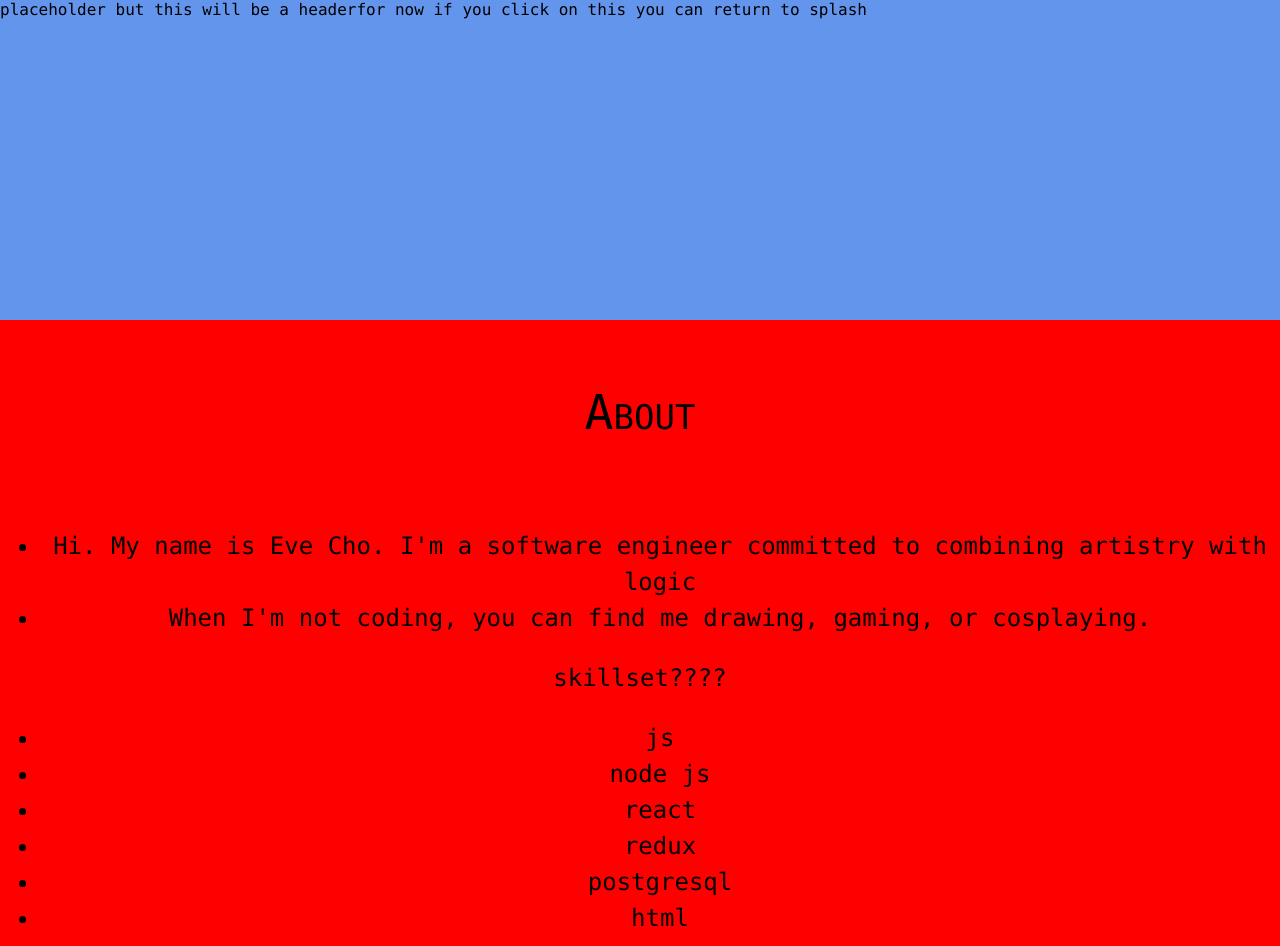
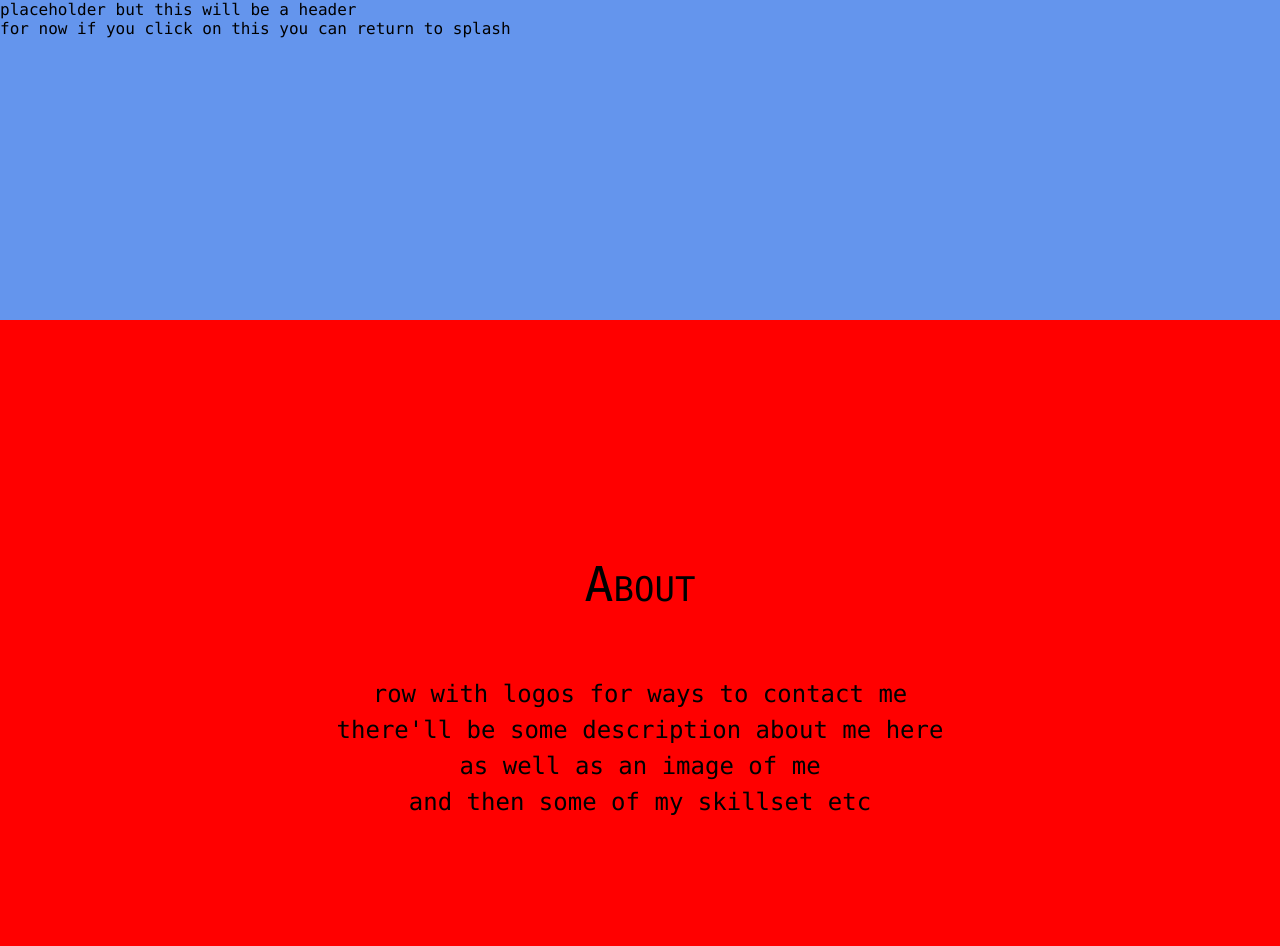
Before and after one commit to echos-echo/dev-portfolio, a Next.js app: page /about in a window 1280 px wide. Shown: the top 946 px of the page. Built offline with nearby package versions, Linux system fonts and the light colour scheme.

Commit message:
put in placeholder text for about, and centered SplashTitle

```diff
--- a/components/Header.js
+++ b/components/Header.js
@@ -10,6 +10,7 @@ export default function Header() {
     return (
         <div className={styles.header}>
             placeholder but this will be a header
+            <br/>
             <Link href="/">for now if you click on this you can return to splash</Link>
         </div>
     )
--- a/components/SplashTitle.js
+++ b/components/SplashTitle.js
@@ -3,10 +3,11 @@ import { ReactDOM } from "react";
 import Link from "next/link";
 import Image from "next/image";
 import { useRouter } from "next/router";
+import styles from '../styles/Home.module.css'
 
 export default function SplashTitle() {
     return (
-        <h1>
+        <h1 className={styles.splashTitle}>
             E.Cho
         </h1>
     )
--- a/pages/about.js
+++ b/pages/about.js
@@ -20,21 +20,13 @@ export default function About() {
         <PageTitle title='About'/>
 
         <div className={styles.description}>
-          <ul>
-            <li>Hi. My name is Eve Cho. I&apos;m a software engineer committed to combining artistry with logic</li>
-            <li>When I&apos;m not coding, you can find me drawing, gaming, or cosplaying.</li>
-          </ul>
-          skillset????
-          <ul>
-            <li>js</li>
-            <li>node js</li>
-            <li>react</li>
-            <li>redux</li>
-            <li>postgresql</li>
-            <li>html</li>
-            <li>css</li>
-            <li>next</li>
-          </ul>
+          row with logos for ways to contact me
+          <br/>
+          there&apos;ll be some description about me here
+          <br/>
+          as well as an image of me
+          <br/>
+          and then some of my skillset etc
         </div>
 
       </div>
--- a/styles/Home.module.css
+++ b/styles/Home.module.css
@@ -1,6 +1,6 @@
 .container {
   width: 100%;
-  height: 100vw;
+  height: 100%;
   display: flex;
   flex-direction: column;
   font-family: Menlo, Monaco, Lucida Console, Liberation Mono, DejaVu Sans Mono,
@@ -100,6 +100,15 @@
   margin-left: 0.5rem;
 }
 
+.splashTitle {
+  font-size: 3.2rem;
+  display: flex;
+  flex-direction: column;
+  justify-content: space-evenly;
+  align-items: center;
+  text-align: center;
+}
+
 .splashDescription {
   display: flex;
   flex-direction: column;
```
